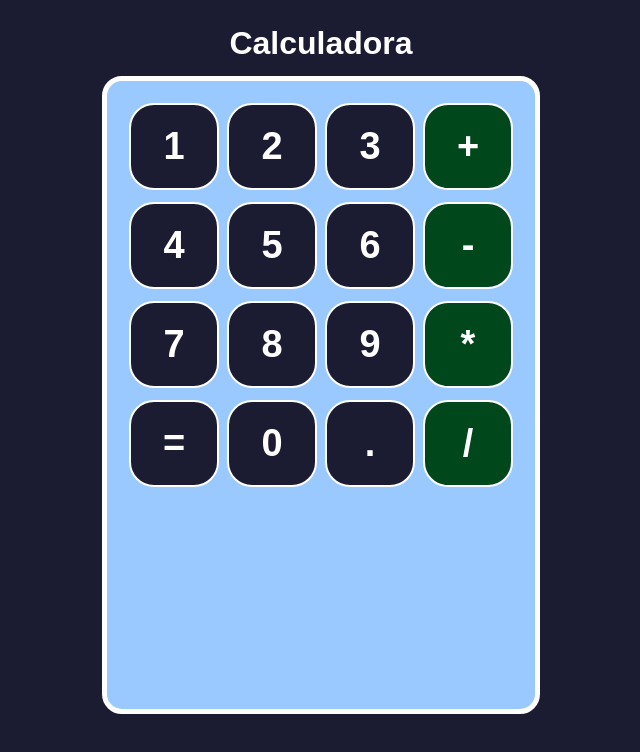
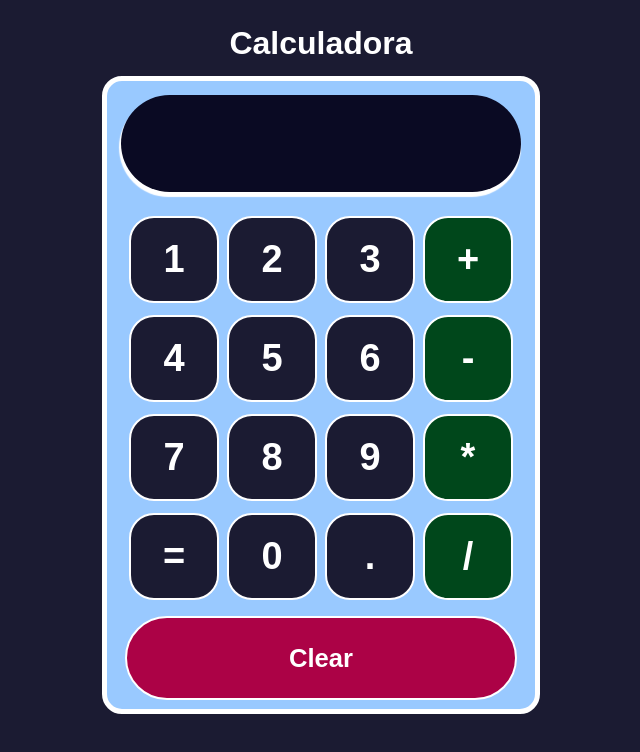
Before and after one commit to IgnacioKobylanski/calculadoraReact, a React (Create React App) app: page / in a window 1280 px wide. Shown: the top 752 px of the page, without its empty margins (319-959 px from the left). Built offline with nearby package versions, Linux system fonts and the light colour scheme.

Commit message:
se agrego el boton de reset y la funcionalidad de la calculadora instalando la dependencia mathjs

```diff
--- a/package.json
+++ b/package.json
@@ -6,6 +6,7 @@
     "@testing-library/jest-dom": "^5.17.0",
     "@testing-library/react": "^13.4.0",
     "@testing-library/user-event": "^13.5.0",
+    "mathjs": "^11.11.0",
     "react": "^18.2.0",
     "react-dom": "^18.2.0",
     "react-scripts": "5.0.1",
--- a/src/App.js
+++ b/src/App.js
@@ -1,7 +1,21 @@
 import './App.css';
 import Boton from './componentes/Boton';
+import BotonClear from './componentes/BotonClear';
+import Pantalla from './componentes/Pantalla';
+import {useState} from 'react';
+import {evaluate} from 'mathjs';
 
 function App() {
+  const [input, setInput] = useState('');
+
+  const agregarInput = val => {
+    setInput(input + val);
+  };
+
+  const calcularResultado = () =>{
+    setInput(evaluate(input));
+  };
+
   return (
     <div className='App'>
       <div className='titulo'>
@@ -10,31 +24,36 @@
         </h1>
       </div>
       <div className='contenedor-calculadora'>
+        <Pantalla input={input}/>
         <div className='fila'>
-        <Boton>1</Boton>
-        <Boton>2</Boton>
-        <Boton>3</Boton>
-        <Boton>+</Boton>
+        <Boton manejarClic={agregarInput}>1</Boton>
+        <Boton manejarClic={agregarInput}>2</Boton>
+        <Boton manejarClic={agregarInput}>3</Boton>
+        <Boton manejarClic={agregarInput}>+</Boton>
         </div>
         <div className='fila'>
-        <Boton>4</Boton>
-        <Boton>5</Boton>
-        <Boton>6</Boton>
-        <Boton>-</Boton>
+        <Boton manejarClic={agregarInput}>4</Boton>
+        <Boton manejarClic={agregarInput}>5</Boton>
+        <Boton manejarClic={agregarInput}>6</Boton>
+        <Boton manejarClic={agregarInput}>-</Boton>
         </div>
         <div className='fila'>
-        <Boton>7</Boton>
-        <Boton>8</Boton>
-        <Boton>9</Boton>
-        <Boton>*</Boton>
+        <Boton manejarClic={agregarInput}>7</Boton>
+        <Boton manejarClic={agregarInput}>8</Boton>
+        <Boton manejarClic={agregarInput}>9</Boton>
+        <Boton manejarClic={agregarInput}>*</Boton>
         </div>
         <div className='fila'>
-        <Boton>=</Boton>
-        <Boton>0</Boton>
-        <Boton>.</Boton>
-        <Boton>/</Boton>
+        <Boton manejarClic={calcularResultado}>=</Boton>
+        <Boton manejarClic={agregarInput}>0</Boton>
+        <Boton manejarClic={agregarInput}>.</Boton>
+        <Boton manejarClic={agregarInput}>/</Boton>
         </div>
-        <div className='fila'></div>
+        <div className='fila'>
+          <BotonClear manejarClear={() => setInput('')}>
+            Clear
+          </BotonClear>
+        </div>
       </div>
     </div>
   );
--- a/src/componentes/Boton.js
+++ b/src/componentes/Boton.js
@@ -7,7 +7,7 @@
   };
 
   return (
-    <div className={`boton-contenedor ${esOperador(props.children) ? 'operador' : ''}`}>
+    <div className={`boton-contenedor ${esOperador(props.children) ? 'operador' : ''}`} onClick={() => props.manejarClic(props.children)} >
       {props.children}
     </div>
   );
--- /dev/null
+++ b/src/componentes/BotonClear.js
@@ -0,0 +1,10 @@
+import React from "react";
+import '../hojas-de-estilo/BotonClear.css'
+
+const BotonClear = (props) => (
+  <div className='boton-clear' onClick={props.manejarClear}>
+    {props.children}
+  </div>
+);
+
+export default BotonClear;
--- /dev/null
+++ b/src/componentes/Pantalla.js
@@ -0,0 +1,10 @@
+import React from 'react';
+import '../hojas-de-estilo/Pantalla.css'
+
+const Pantalla = ({ input }) => (
+    <div className='input'>
+        { input }
+    </div>
+    );
+
+    export default Pantalla;
--- /dev/null
+++ b/src/hojas-de-estilo/BotonClear.css
@@ -0,0 +1,19 @@
+.boton-clear{
+    height: 80px;
+    font-size: 1.6em;
+    display: flex;
+    flex: 1;
+    background-color: #ac0246;
+    margin-top: 8px;
+    justify-content: center;
+    align-items: center;
+    font-weight: bold;
+    color: white;
+    border: 2px solid white;
+    cursor: pointer;
+    border-radius: 45px;
+}
+
+.boton-clear:hover{
+    background-color: #ebb000;
+}
--- /dev/null
+++ b/src/hojas-de-estilo/Pantalla.css
@@ -0,0 +1,15 @@
+.input{
+    height: 75px;
+    border-radius: 50px;
+    margin-bottom: 20px;
+    display: flex;
+    justify-content: flex-end;
+    align-items: center;
+    font-weight: bold;
+    font-size: 30px;
+    background-color: #0a0a23;
+    color: white;
+    padding: 11px 30px 11px 11px;
+    margin: 1px solid #888;
+    box-shadow: -1px 4px 1px 1px white;
+}
```
Also changed, not shown: 1 other file (tests, documents, lock files or other folders).
